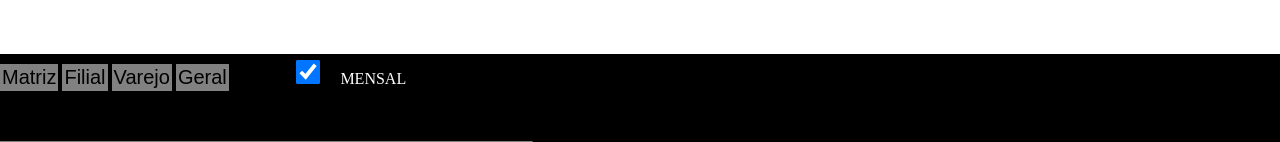
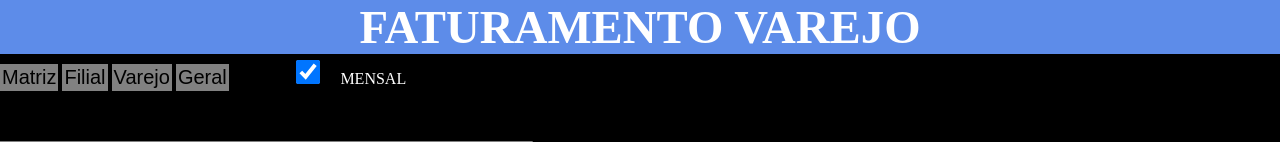
Before and after one commit to luis-fe/PCP_Interno, a Flask app: page /TelaFaturamentoVarejo.html in a window 1280 px wide. Shown: the top 142 px of the page. Run offline with Flask 3, Linux system fonts and the light colour scheme.

```diff
--- a/static/css/TelaFaturamentoVarejo.css
+++ b/static/css/TelaFaturamentoVarejo.css
@@ -14,7 +14,7 @@
 }
 
 .Titulo{
-    background-color: var(--cor5);
+    background-color: var(--cor3);
     color: white;
     font-size: 40px;
     text-align: center;
```
